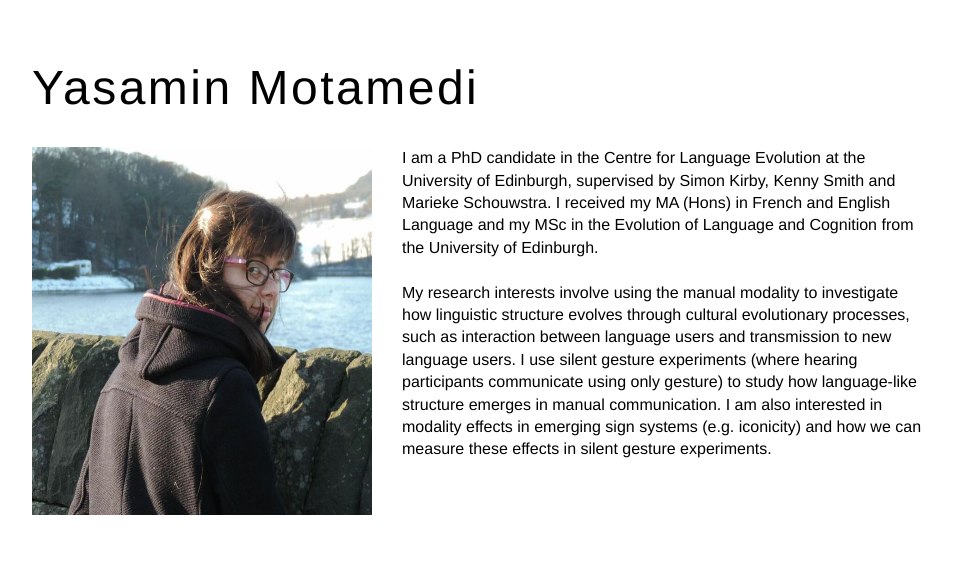
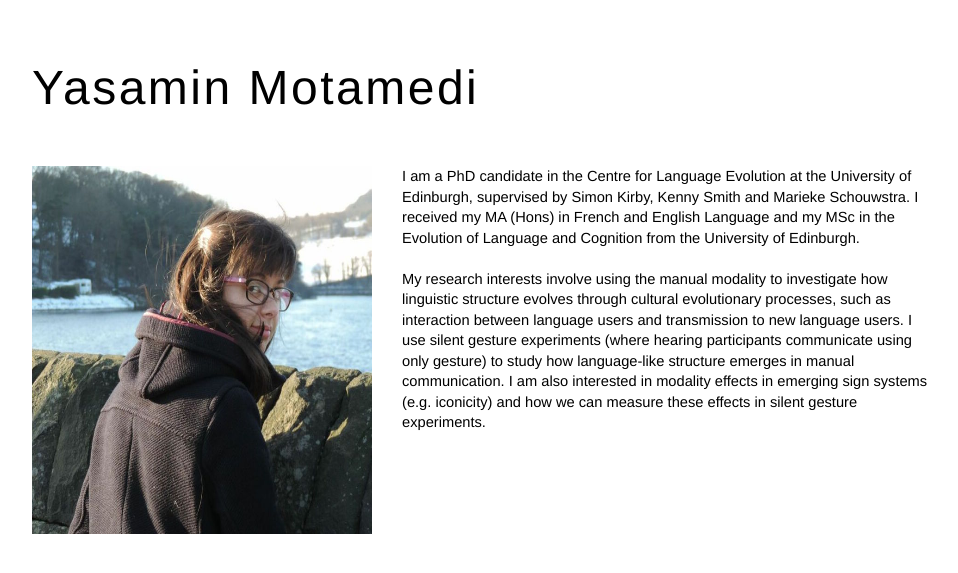
Before and after one commit to ymotamedi/ymotamedi.github.io, a Jekyll site: the page built from index.html, in a window 1280 px wide. Shown: the top 573 px of the page, without its empty margins (160-1118 px from the left). Built offline with Jekyll 4.4.1, drawn with Linux system fonts in a browser that asks for light colours.

Commit message:
Update main.css

```diff
--- a/css/main.css
+++ b/css/main.css
@@ -24,9 +24,10 @@ h1 {
     font-family:'Helvetica', 'Arial', 'Sans-Serif';
     letter-spacing: 2.5px;
     font-weight: 300;
+    padding-bottom: 0.5cm;
 }
 p {
-    font-size: 1em;
+    font-size: 11pt;
     font-family:'Helvetica', 'Arial', 'Sans-Serif';
     line-height: 1.4em;
     color: black;
```
